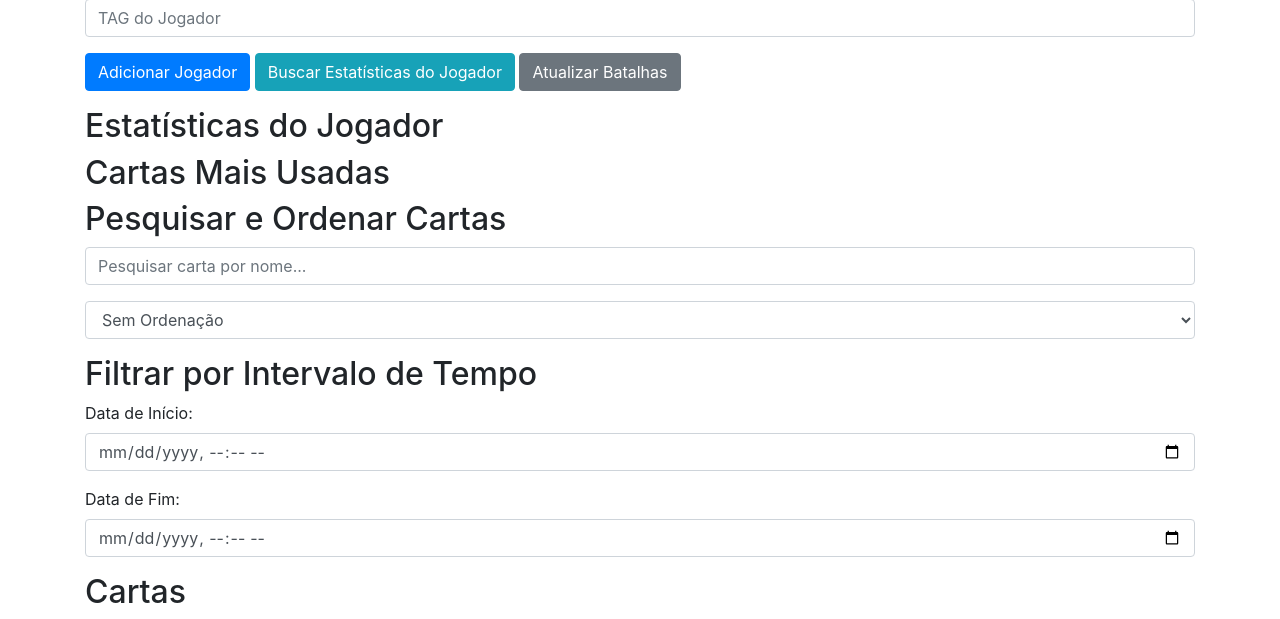
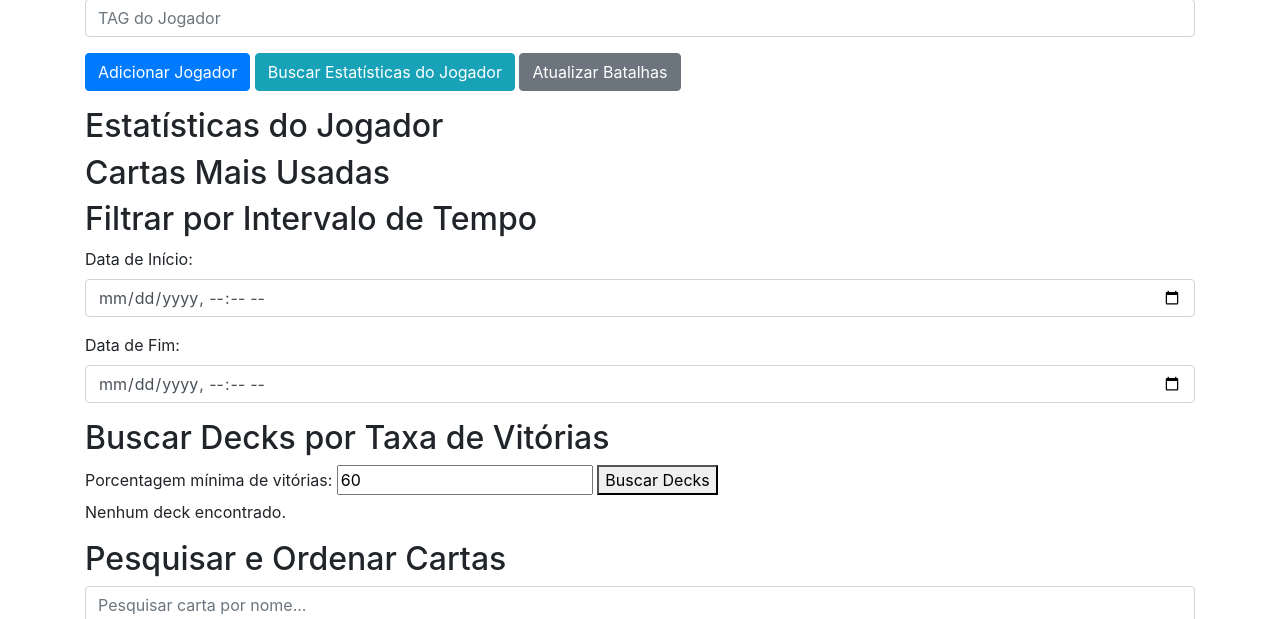
Before and after one commit to Ruan12419/Clash-Royale, a Flask app: page / in a window 1280 px wide. Shown: the part 205-824 px from the top of the page. Run offline with Flask 2, Linux system fonts and the light colour scheme; some libraries are stand-ins or nearby versions.

Commit message:
Decks que produziram mais de X% de vitórias em um intervalo de tempo

```diff
--- a/app.py
+++ b/app.py
@@ -164,6 +164,41 @@ def get_card_win_rate_in_time_range(card_name, start_time, end_time):
     return result
 
 
+def get_decks_with_win_rate_above_range(percentage, start_time, end_time):
+    pipeline = [
+        {"$match": {
+            "battleTime": {"$gte": start_time, "$lte": end_time}
+        }},
+        {"$unwind": "$team"},
+        {"$group": {
+            "_id": {
+                "deck": "$team.cards.name",
+                "player": "$team.tag"
+            },
+            "total_battles": {"$sum": 1},
+            "wins": {"$sum": {"$cond": [{"$eq": ["$team.crowns", 3]}, 1, 0]}}
+        }},
+        {"$project": {
+            "deck": "$_id.deck",
+            "win_rate": {"$cond": [{"$eq": ["$total_battles", 0]}, 0, {"$multiply": [{"$divide": ["$wins", "$total_battles"]}, 100]}]},
+            "total_battles": 1,
+            "wins": 1
+        }},
+        {"$match": {
+            "win_rate": {"$gt": percentage}
+        }},
+        {"$group": {
+            "_id": "$deck",
+            "total_battles": {"$sum": "$total_battles"},
+            "wins": {"$sum": "$wins"},
+            "win_rate": {"$avg": "$win_rate"}
+        }},
+        {"$sort": {"win_rate": -1}}
+    ]
+
+    result = list(db['battles'].aggregate(pipeline))
+    return result
+
 
 @app.route('/')
 def index():
@@ -239,6 +274,20 @@ def card_win_rate_in_time_range(card_name):
         return jsonify({"error": "Nenhuma batalha encontrada para a carta e intervalo de tempo especificado."}), 200
 
 
+@app.route('/get-decks-win-in-timerange', methods=['GET'])
+def get_decks():
+    percentage = float(request.args.get('percentage'))
+    start_time = request.args.get('start_time')
+    end_time = request.args.get('end_time')
+
+    start_time = datetime.fromisoformat(start_time)
+    end_time = datetime.fromisoformat(end_time)
+
+    decks = get_decks_with_win_rate_above_range(percentage, start_time, end_time)
+
+    return jsonify(decks)
+
+
 
 if __name__ == '__main__':
     app.run(debug=True)
--- a/static/js/app.js
+++ b/static/js/app.js
@@ -12,7 +12,9 @@ new Vue({
         playerTag: "",
         sortOption: "none",
         startTime: '',
-        endTime: ''
+        endTime: '',
+        percentage: 60,
+        decks: [],
     },
     computed: {
         totalPages() {
@@ -158,6 +160,26 @@ new Vue({
                 console.error(`Erro ao buscar a taxa de vitória da carta ${cardName} no intervalo de tempo:`, error);
             });
         },
+        getDecks() {
+            if (!this.startTime || !this.endTime) {
+                alert("Por favor, insira o intervalo de tempo.");
+                return;
+            }
+
+            axios.get(`/get-decks-win-in-timerange`, {
+              params: {
+                percentage: this.percentage,
+                start_time: this.startTime,
+                end_time: this.endTime
+              }
+            })
+            .then(response => {
+              this.decks = response.data;
+            })
+            .catch(error => {
+              console.error('Erro ao buscar decks:', error);
+            });
+        },
         nextPage() {
             if (this.currentPage < this.totalPages) {
                 this.currentPage++;
--- a/templates/index.html
+++ b/templates/index.html
@@ -36,16 +36,6 @@
             <li v-for="card in mostUsedCards" :key="card._id">{{ card._id }} - Usado em {{ card.count }} batalhas</li>
         </ul>
 
-        <h2>Pesquisar e Ordenar Cartas</h2>
-
-        <input type="text" v-model="searchQuery" placeholder="Pesquisar carta por nome..." class="form-control mb-3">
-
-        <select v-model="sortOption" class="form-control mb-3">
-            <option value="none">Sem Ordenação</option>
-            <option value="winRateAsc">Ordenar por Menor Taxa de Vitória</option>
-            <option value="winRateDesc">Ordenar por Maior Taxa de Vitória</option>
-        </select>
-
         <h2>Filtrar por Intervalo de Tempo</h2>
 
         <label for="startTime">Data de Início:</label>
@@ -53,6 +43,40 @@
 
         <label for="endTime">Data de Fim:</label>
         <input type="datetime-local" v-model="endTime" class="form-control mb-3">
+
+        <h2>Buscar Decks por Taxa de Vitórias</h2>
+        <label for="percentage">Porcentagem mínima de vitórias:</label>
+        <input type="number" v-model="percentage" id="percentage" />
+        <button @click="getDecks">Buscar Decks</button>
+        <table v-if="decks.length > 0" class="table table-bordered">
+            <thead>
+              <tr>
+                <th>Deck</th>
+                <th>Total de Batalhas</th>
+                <th>Vitórias</th>
+                <th>Taxa de Vitórias (%)</th>
+              </tr>
+            </thead>
+            <tbody>
+              <tr v-for="deck in decks" :key="deck._id">
+                <td>{{ deck._id.join(', ') }}</td>
+                <td>{{ deck.total_battles }}</td>
+                <td>{{ deck.wins }}</td>
+                <td>{{ deck.win_rate.toFixed(2) }}%</td>
+              </tr>
+            </tbody>
+          </table>
+          <p v-else>Nenhum deck encontrado.</p>
+
+          <h2>Pesquisar e Ordenar Cartas</h2>
+
+          <input type="text" v-model="searchQuery" placeholder="Pesquisar carta por nome..." class="form-control mb-3">
+
+          <select v-model="sortOption" class="form-control mb-3">
+              <option value="none">Sem Ordenação</option>
+              <option value="winRateAsc">Ordenar por Menor Taxa de Vitória</option>
+              <option value="winRateDesc">Ordenar por Maior Taxa de Vitória</option>
+          </select>
 
         <h2>Cartas</h2>
         <table class="table table-bordered">
```
